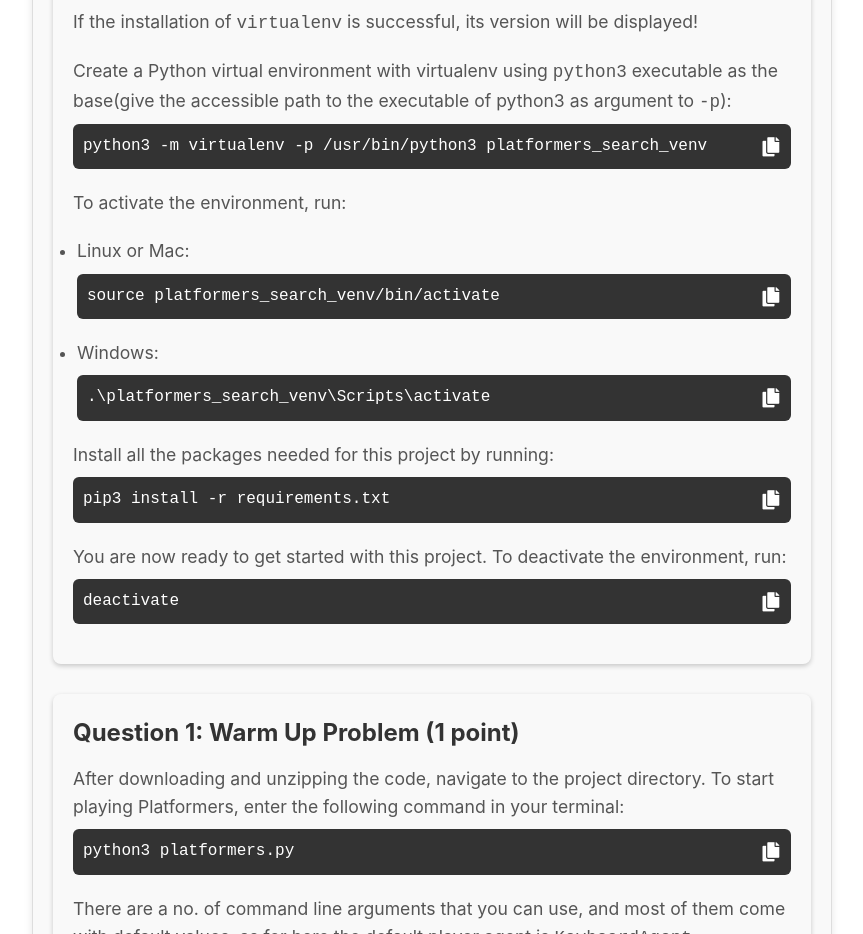
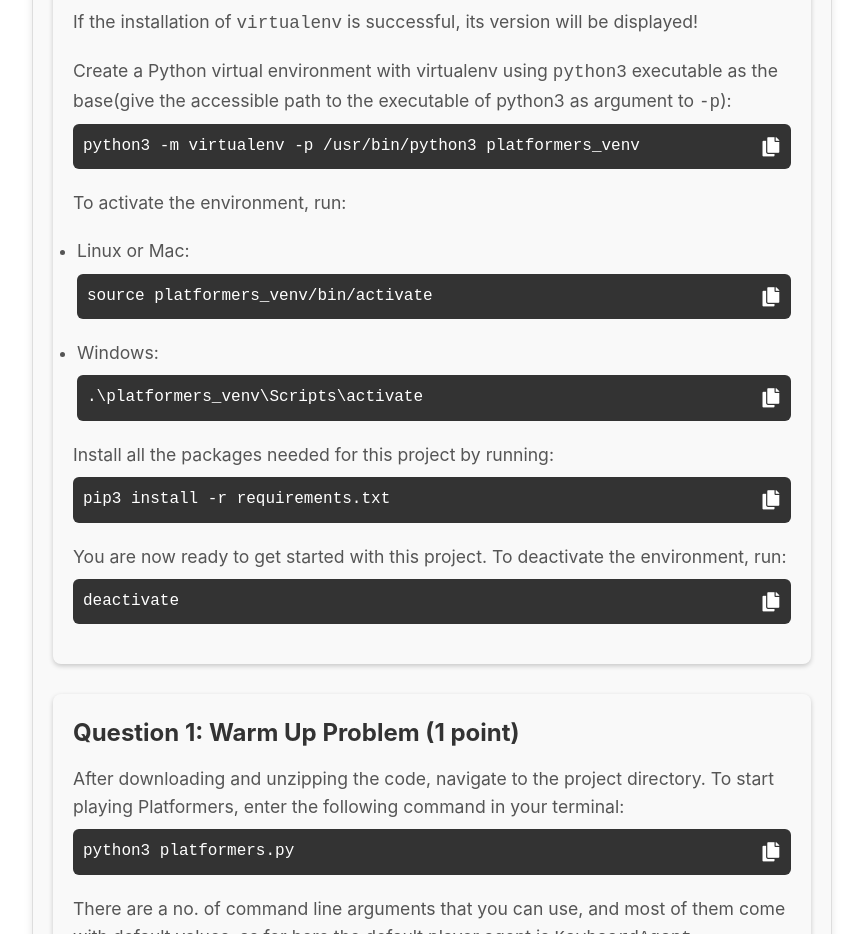
Before and after one commit to harsh-choudhary-nature/assignments-website, a React (Create React App) app: page /project/1 in a window 1280 px wide. Shown: the part 2580-3514 px from the top of the page, without its empty margins (208-1071 px from the left). Built offline with nearby package versions, Linux system fonts and the light colour scheme.

Commit message:
updated names of virtual environments to a common name

```diff
--- a/src/projects/project1.js
+++ b/src/projects/project1.js
@@ -137,7 +137,7 @@ const Project1 = () => {
         </p>
         <p> Create a Python virtual environment with virtualenv using <span className="monospace">python3</span> executable as the base(give the accessible path to the executable of python3 as argument to <span className="monospace">-p</span>):
           <div className="code-block">
-            <span className="code">python3 -m virtualenv -p /usr/bin/python3 platformers_search_venv</span>
+            <span className="code">python3 -m virtualenv -p /usr/bin/python3 platformers_venv</span>
             <button className="copy-btn">
               <i className="fas fa-copy"></i>
               <i className="fas fa-check"></i>
@@ -151,7 +151,7 @@ const Project1 = () => {
           <li>
             <p> Linux or Mac:
               <div className="code-block">
-                <span className="code">source platformers_search_venv/bin/activate</span>
+                <span className="code">source platformers_venv/bin/activate</span>
                 <button className="copy-btn">
                   <i className="fas fa-copy"></i>
                   <i className="fas fa-check"></i>
@@ -162,7 +162,7 @@ const Project1 = () => {
           <li>
             <p> Windows:
               <div className="code-block">
-                <span className="code">.\platformers_search_venv\Scripts\activate</span>
+                <span className="code">.\platformers_venv\Scripts\activate</span>
                 <button className="copy-btn">
                   <i className="fas fa-copy"></i>
                   <i className="fas fa-check"></i>
--- a/src/projects/project2.js
+++ b/src/projects/project2.js
@@ -146,7 +146,7 @@ const Project2 = () => {
         </p>
         <p> Create a Python virtual environment with virtualenv using <span className="monospace">python3</span> executable as the base(give the accessible path to the executable of python3 as argument to <span className="monospace">-p</span>):
           <div className="code-block">
-            <span className="code">python3 -m virtualenv -p /usr/bin/python3 platformers_multiagent_venv</span>
+            <span className="code">python3 -m virtualenv -p /usr/bin/python3 platformers_venv</span>
             <button className="copy-btn">
               <i className="fas fa-copy"></i>
               <i className="fas fa-check"></i>
@@ -160,7 +160,7 @@ const Project2 = () => {
           <li>
             <p> Linux or Mac:
               <div className="code-block">
-                <span className="code">source platformers_multiagent_venv/bin/activate</span>
+                <span className="code">source platformers_venv/bin/activate</span>
                 <button className="copy-btn">
                   <i className="fas fa-copy"></i>
                   <i className="fas fa-check"></i>
@@ -171,7 +171,7 @@ const Project2 = () => {
           <li>
             <p> Windows:
               <div className="code-block">
-                <span className="code">.\platformers_multiagent_venv\Scripts\activate</span>
+                <span className="code">.\platformers_venv\Scripts\activate</span>
                 <button className="copy-btn">
                   <i className="fas fa-copy"></i>
                   <i className="fas fa-check"></i>
--- a/src/projects/project3.js
+++ b/src/projects/project3.js
@@ -150,7 +150,7 @@ const Project3 = () => {
         </p>
         <p> Create a Python virtual environment with virtualenv using <span className="monospace">python3</span> executable as the base(give the accessible path to the executable of python3 as argument to <span className="monospace">-p</span>):
           <div className="code-block">
-            <span className="code">python3 -m virtualenv -p /usr/bin/python3 platformers_reinforcement_venv</span>
+            <span className="code">python3 -m virtualenv -p /usr/bin/python3 platformers_venv</span>
             <button className="copy-btn">
               <i className="fas fa-copy"></i>
               <i className="fas fa-check"></i>
@@ -164,7 +164,7 @@ const Project3 = () => {
           <li>
             <p> Linux or Mac:
               <div className="code-block">
-                <span className="code">source platformers_reinforcement_venv/bin/activate</span>
+                <span className="code">source platformers_venv/bin/activate</span>
                 <button className="copy-btn">
                   <i className="fas fa-copy"></i>
                   <i className="fas fa-check"></i>
@@ -175,7 +175,7 @@ const Project3 = () => {
           <li>
             <p> Windows:
               <div className="code-block">
-                <span className="code">.\platformers_reinforcement_venv\Scripts\activate</span>
+                <span className="code">.\platformers_venv\Scripts\activate</span>
                 <button className="copy-btn">
                   <i className="fas fa-copy"></i>
                   <i className="fas fa-check"></i>
```
